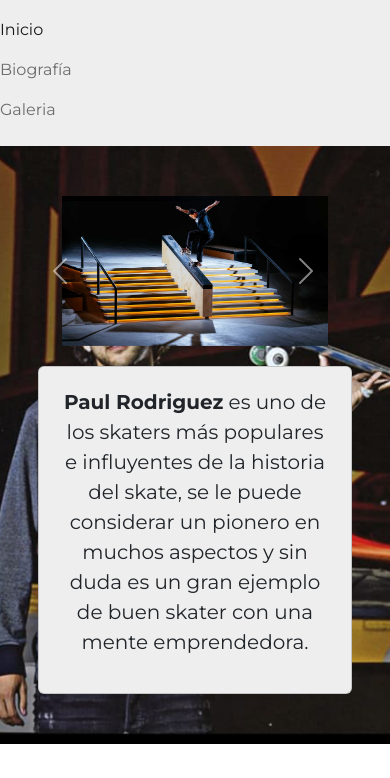
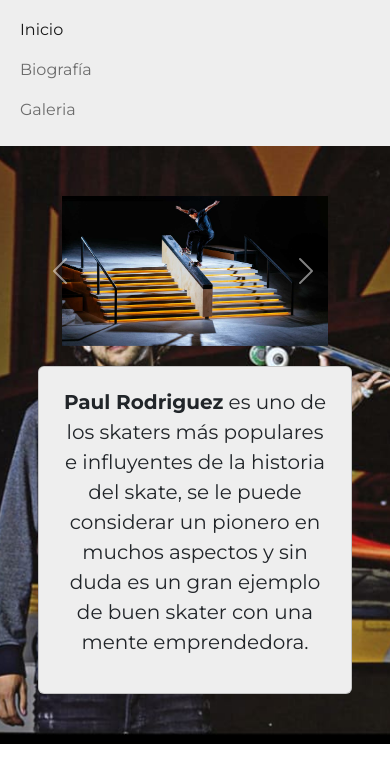
Before and after one commit to LucasNarduzzi/Proyecto-final---Biografia-P-Rod---Lucas-Narduzzi, a plain HTML site: page index.html in a window 390 px wide. Both pictures are taken after a click on the button 342 px from the left and 38 px from the top of the page. Shown: the part 66-844 px from the top of the page. Drawn offline with nearby package versions, Linux system fonts and the light colour scheme.

Commit message:
Este y los 3 commit anteriores, son lo mismo(estoy probando cambios y corroborando que se actualize github)

```diff
--- a/css/estilo.css
+++ b/css/estilo.css
@@ -21,6 +21,17 @@ header{
 .navbar-responsive{
 	margin-right: 20px;
 }
+@media (max-width: 576px){
+	.li-padding-responsive{
+		padding-left: 20px;
+	}
+}
+@media (max-width: 992px){
+	.li-padding-responsive{
+		padding-left: 20px;
+	}
+}
+
 
 /*////////////////////////////////////////// index ////////////////////////////////////////*/
 .index__section1__carousel__tamano{ /*<-----section contenedor del banner/*/
--- a/index.html
+++ b/index.html
@@ -23,13 +23,13 @@
 			   		</button>
 			   		<div class="collapse navbar-collapse" id="navbarScroll">
 			     		<ul class="navbar-nav me-auto my-2 my-lg-0 navbar-nav-scroll">
-			        		<li class="nav-item">
+			        		<li class="nav-item li-padding-responsive">
 			          			<a class="nav-link active" aria-current="page" href="index.html">Inicio</a>
 			        		</li>
-			        		<li class="nav-item">
+			        		<li class="nav-item li-padding-responsive">
 			          			<a class="nav-link" href="./html/biografia.html">Biografía</a>
 			        		</li>
-			        		<li class="nav-item">
+			        		<li class="nav-item li-padding-responsive">
 			        		  <a class="nav-link" href="./html/galeria.html">Galeria</a>
 			        		</li>
 			      		</ul>
```
Also changed, not shown: html/biografia.html (+3 -3 lines), html/galeria.html (+3 -3 lines).
